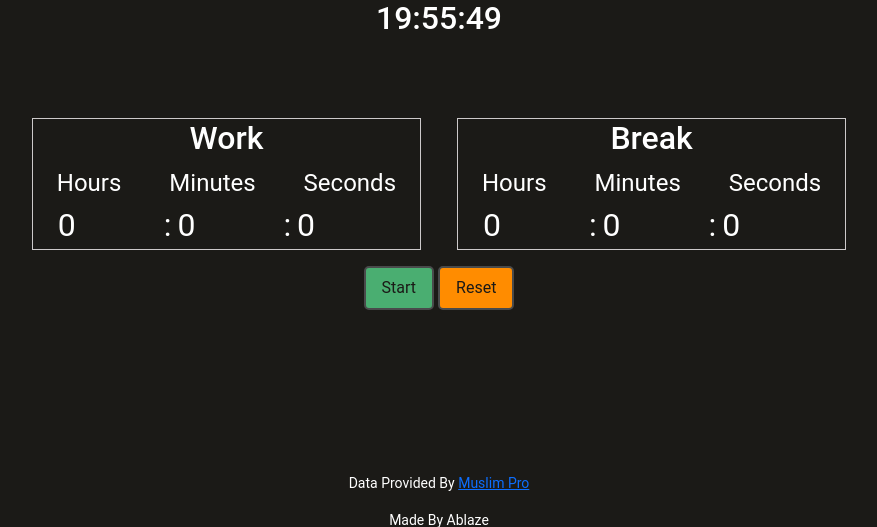
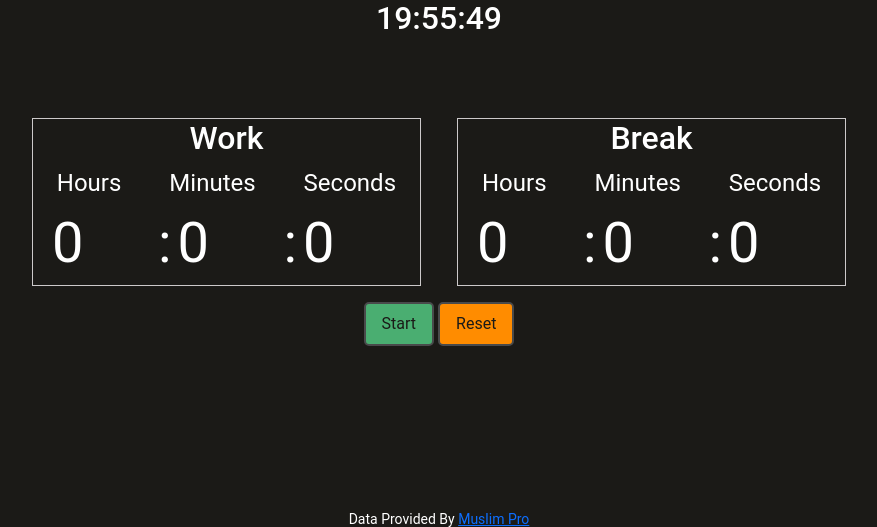
Before and after one commit to ablazeArt/prayer-todo, a Flask app: page / in a window 1280 px wide. Shown: the part 193-720 px from the top of the page, without its empty margins (201-1078 px from the left). Run offline with Flask 2, Linux system fonts and the light colour scheme; data that the repository does not hold is empty; some libraries are stand-ins or nearby versions.

Commit message:
Update styles.css

```diff
--- a/static/styles.css
+++ b/static/styles.css
@@ -89,7 +89,7 @@
 }
 
 .timer__part {
-  font-size: 2rem;
+  font-size: 3.5rem;
   margin-left: 2px;
 }
 
```
